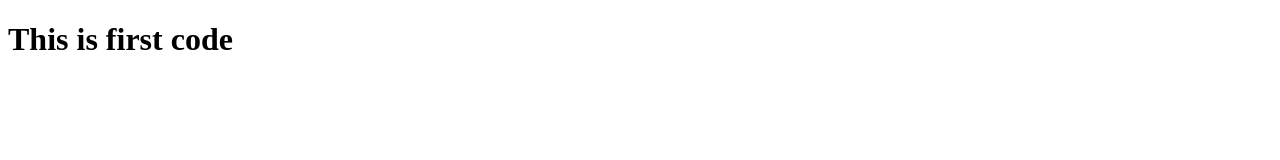
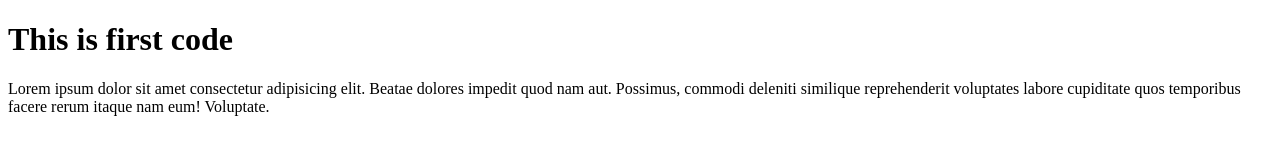
Before and after one commit to webcoder247/portfolio-website2, a plain HTML site: page index.html in a window 1280 px wide. Drawn offline with Linux system fonts and the light colour scheme.

Commit message:
content added

```diff
--- a/index.html
+++ b/index.html
@@ -8,5 +8,6 @@
 </head>
 <body>
     <h1>This is first code</h1>
+    <p>Lorem ipsum dolor sit amet consectetur adipisicing elit. Beatae dolores impedit quod nam aut. Possimus, commodi deleniti similique reprehenderit voluptates labore cupiditate quos temporibus facere rerum itaque nam eum! Voluptate.</p>
 </body>
 </html>
```
